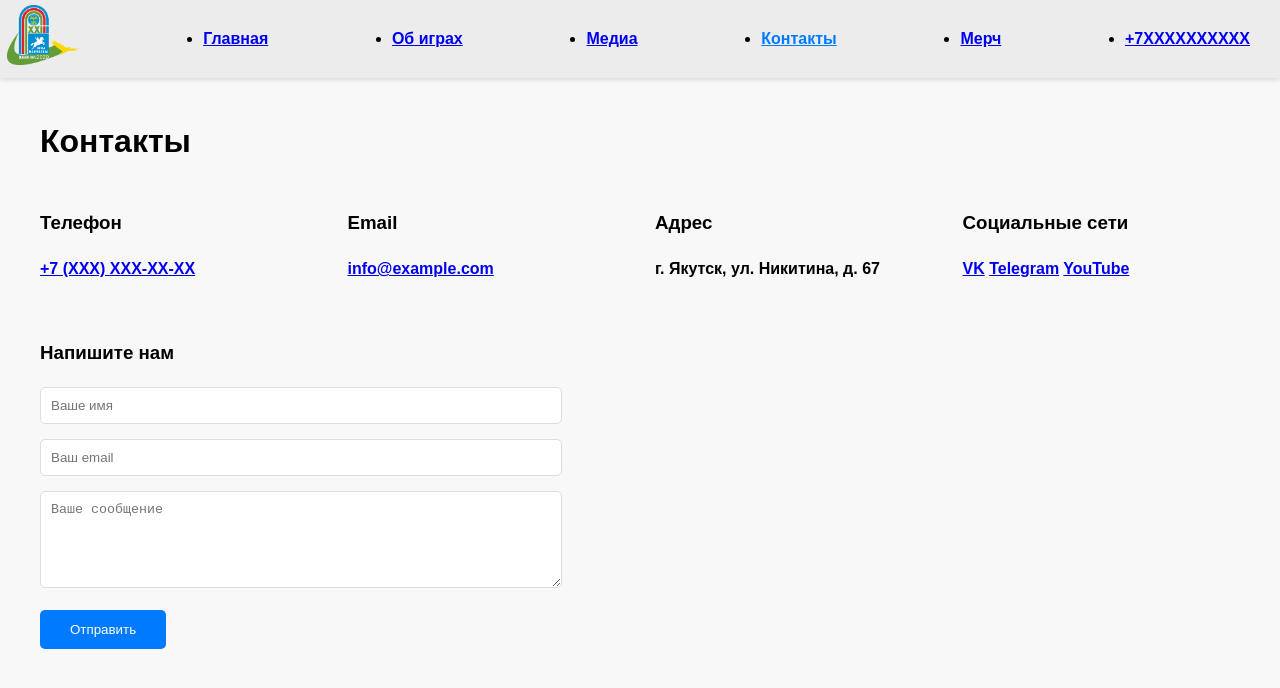
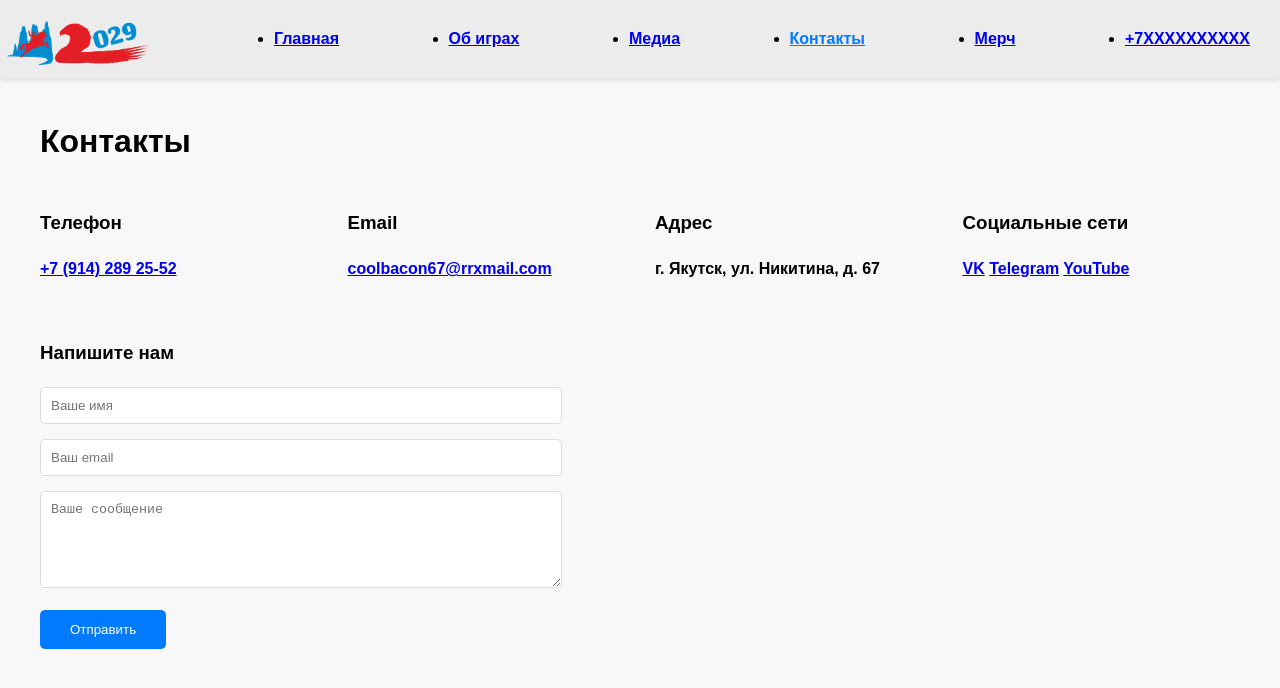
Before and after one commit to RuroXren/manchaary2029, a website: page contacts.html in a window 1280 px wide. Drawn offline with Linux system fonts and the light colour scheme.

Commit message:
Enchanced contacts page 2

```diff
--- a/contacts.html
+++ b/contacts.html
@@ -8,7 +8,7 @@
 <body>
 <nav>
   <ul class="navi">
-    <li class="line"><img src="logo.png" alt="Логотип" class="logo"></li>
+    <li class="line"><img src="logo2.png" alt="Логотип" class="logo"></li>
     <li class="line"><a href="index.html">Главная</a></li>
     <li class="line"><a href="about.html">Об играх</a></li>
     <li class="line"><a href="media.html">Медиа</a></li>
@@ -24,11 +24,11 @@
     <div class="contact-info">
       <div class="contact-item">
         <h3>Телефон</h3>
-        <p><a href="tel:+7XXXXXXXXXX">+7 (XXX) XXX-XX-XX</a></p>
+        <p><a href="tel:+7XXXXXXXXXX">+7 (914) 289 25-52</a></p>
       </div>
       <div class="contact-item">
         <h3>Email</h3>
-        <p><a href="mailto:info@example.com">info@example.com</a></p>
+        <p><a href="mailto:info@example.com">coolbacon67@rrxmail.com</a></p>
       </div>
       <div class="contact-item">
         <h3>Адрес</h3>
```
